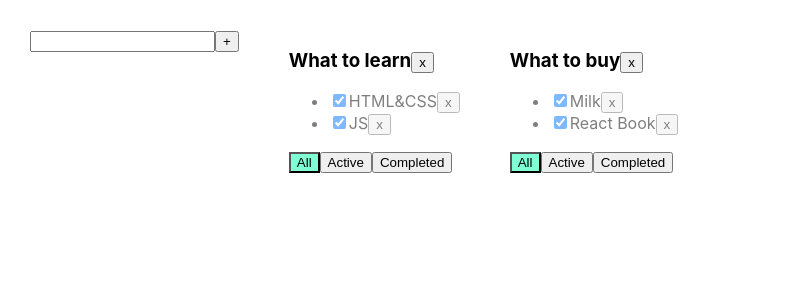
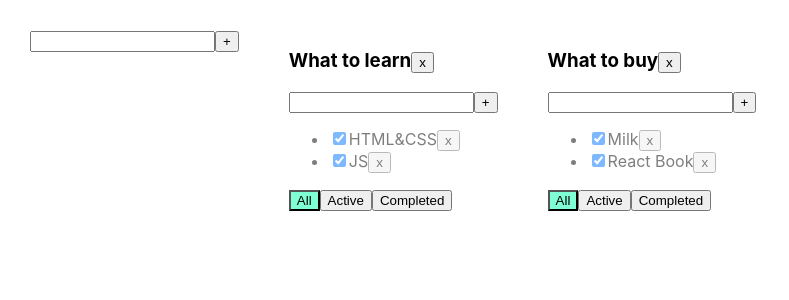
Before and after one commit to IJTINK7/to-do_list, a React (Create React App) app: page / in a window 1280 px wide. Shown: the top 300 px of the page, without its empty margins (0-789 px from the left). Built offline with nearby package versions, Linux system fonts and the light colour scheme.

Commit message:
Adding "addItemHandler" function

```diff
--- a/src/Todolist.tsx
+++ b/src/Todolist.tsx
@@ -1,5 +1,6 @@
-import React, {ChangeEvent, useState, KeyboardEvent} from 'react';
+import React, {ChangeEvent} from 'react';
 import {FilterValuesType} from './App';
+import {AddItemForm} from "./components/AddItemForm";
 
 export type TaskType = {
 	id: string
@@ -49,11 +50,15 @@ export function Todolist(props: PropsType) {
 	const onAllClickHandler = () => props.changeFilter("all", props.id);
 	const onActiveClickHandler = () => props.changeFilter("active", props.id);
 	const onCompletedClickHandler = () => props.changeFilter("completed", props.id);
+	const addItemHandler =(newTitle:string)=>{
+		props.addTask(newTitle, props.id)
+	}
 
 	return <div>
 		<h3> {props.title}
 			<button onClick={removeTodolist}>x</button>
 		</h3>
+		<AddItemForm callBack={addItemHandler}/>
 		{/*<div>*/}
 		{/*	<input value={title}*/}
 		{/*		   onChange={onChangeHandler}*/}
```
